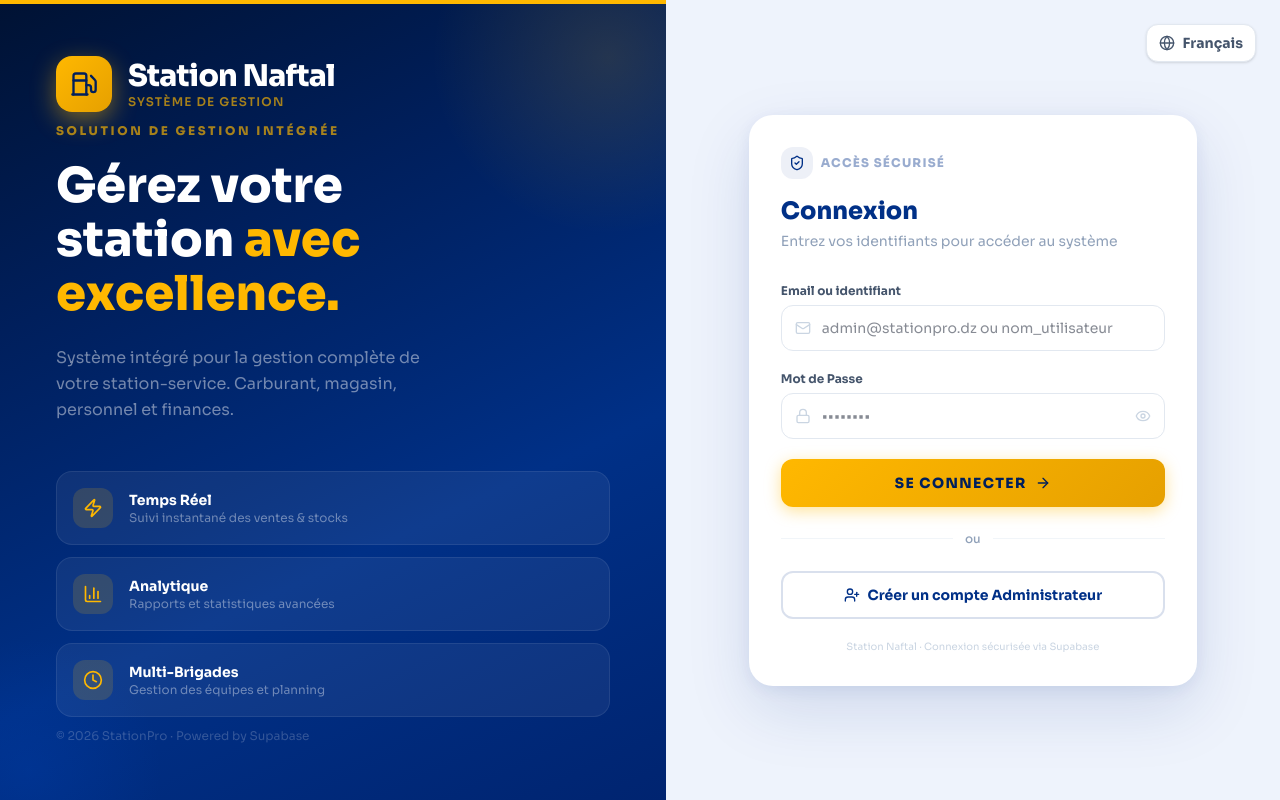
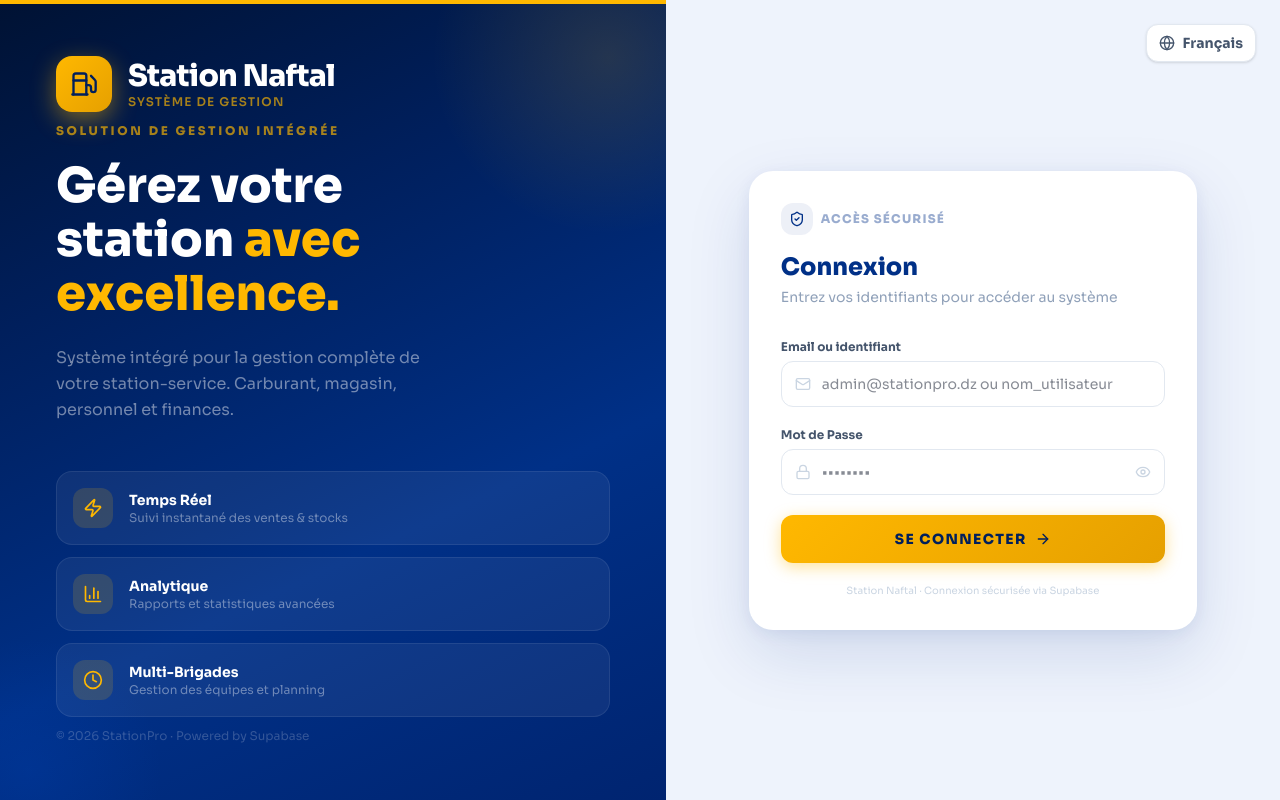
Before and after one commit to abdouni493/carbusud, a React (Vite) app: page / in a window 1280 px wide. Built offline with nearby package versions, Linux system fonts and the light colour scheme; no server answers; the database is empty.

Commit message:
fix: remove signup section from login page
- Remove 'ou' divider
- Remove 'Créer un compte Administrateur' button
- Keep login form only

```diff
--- a/src/pages/Login.tsx
+++ b/src/pages/Login.tsx
@@ -304,21 +304,6 @@
                   </button>
                 </form>
 
-                {/* Divider */}
-                <div className="relative my-6">
-                  <div className="absolute inset-0 flex items-center"><div className="w-full h-px bg-slate-100" /></div>
-                  <div className="relative flex justify-center">
-                    <span className="px-3 bg-white text-xs text-slate-400 font-medium">ou</span>
-                  </div>
-                </div>
-
-                {/* Create admin account button */}
-                <button onClick={switchToSignup}
-                  className="w-full flex items-center justify-center gap-2 py-3 rounded-xl border-2 border-[#003087]/15 text-[#003087] font-bold text-sm hover:bg-[#003087]/5 hover:border-[#003087]/30 transition-all duration-200">
-                  <UserPlus className="w-4 h-4" />
-                  Créer un compte Administrateur
-                </button>
-
                 <p className="text-center text-[10px] text-slate-300 mt-5">
                   {stationName} · Connexion sécurisée via Supabase
                 </p>
```
